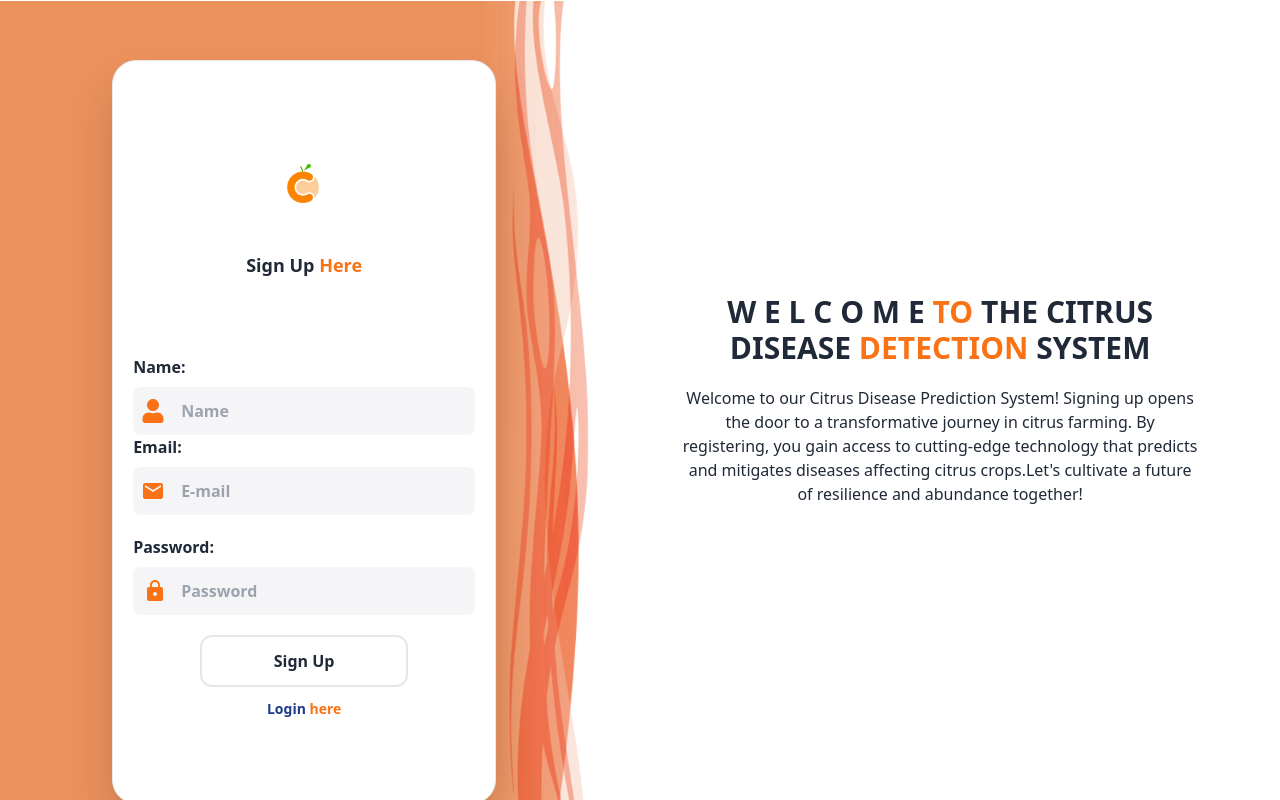
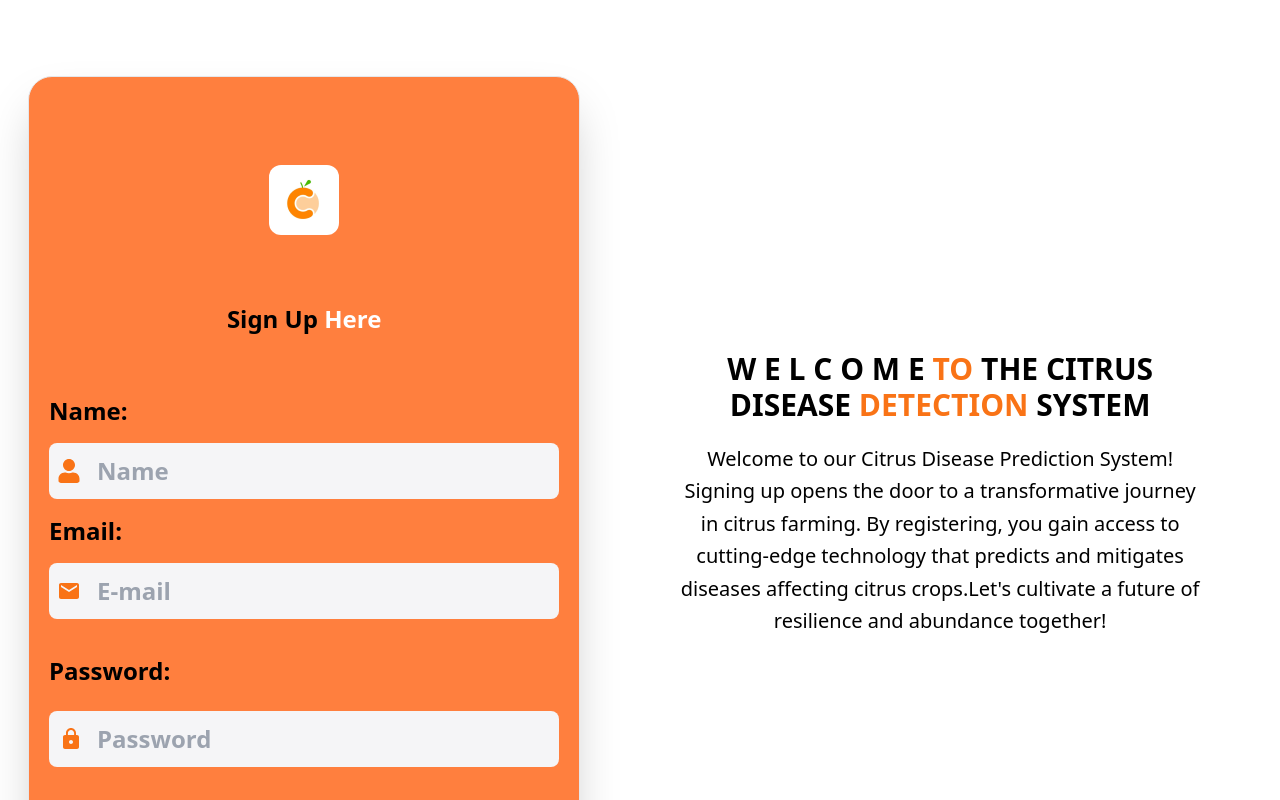
Before and after one commit to waris64/FypFrontEnd, a React (Vite) app: page /register in a window 1280 px wide. Shown: the top 800 px of the page. Built offline with nearby package versions, Linux system fonts and the light colour scheme; what ldrs would draw is missing.

Commit message:
register repsonsive now

```diff
--- a/src/Components/Login.jsx
+++ b/src/Components/Login.jsx
@@ -54,14 +54,13 @@ const Login = () => {
 
 
             <div
-                data-theme='light'
-                className='lg:flex lg:p-4 lg:justify-between lg:gap-x-6 min-h-screen adjust'
+                className='mt-14 px-4 py-4 text-sm  md:m-auto md:text-lg lg:flex lg:p-4 lg:justify-between lg:gap-x-6  xl:px-10'
             >
 
-                <div className='bg-white hidden lg:flex lg:flex-col lg:justify-center lg:w-screen lg:p-16 lg:items-center '>
+                <div className='bg-white hidden lg:flex lg:flex-col lg:justify-center lg:w-screen lg:p-16 lg:items-center 2xl:w-full'>
 
                     <h1 className='font-bold lg:text-3xl lg:pb-5 text-center'>
-                        W E L C O M E <span className='text-orange-500 animate-'>TO</span> THE CITRUS DISEASE <span className='text-orange-500 animate-pulse duration-50'>DETECTION</span> SYSTEM
+                        W E L C O M E <span className='text-orange-500 animate-'>TO</span> THE CITRUS DISEASE <span className='text-orange-500 animate-pulse '>DETECTION   SYSTEM</span>
                     </h1>
                     <p className='text-center leading-6'>
                         Lorem Ipsum is simply dummy text of the printing and
@@ -70,20 +69,13 @@ const Login = () => {
                         took a galley of type and scrambled it to make a type
                     </p>
                 </div>
-                <div className='lg:w-3/2 p-3 w-full lg:bg-white  bg-contain md:flex md:justify-center md:items-center relative'>
+
                     <div
-                        className='absolute  md:-top-10 -left-10 lg:-top-[15px] '
-                        style={{ zIndex: 10 }}
+                        className={`flex flex-col pt-4 px-4 md:w-3/5 md:items-center md:m-auto  md:pt-14  lg:py-7  lg:px-16  lg:w-2/3  justify-center rounded-3xl bg-[rgb(255,127,62)]`}
                     >
-                        <img src={back} className='hidden lg:block' alt="Background" />
-                    </div>
-                    <div
-                        className={`md:w-96 md:mt-24 px-5 py-12 bg-white  flex flex-col justify-center rounded-3xl lg:min-h-full lg:mt-16`}
-                        style={{ zIndex: 10 }}
-                    >
-                        <img src={Logo} className='m-auto' alt="Logo" />
-                        <p className='m-auto font-bold text-lg lg:pt-7 lg:-mt-9'>
-                            Sign Into <span className='text-orange-500'>Your</span> Account
+                        <img src={Logo} className='m-auto rounded-md' alt="Logo" />
+                        <p className='m-auto font-bold text-lg pt-5 lg:pt-7 '>
+                            Sign Into Your Account
                         </p>
 
                         <form className='flex flex-col py-9 font-semibold' onSubmit={handleSubmit}>
@@ -95,26 +87,26 @@ const Login = () => {
                                     name='username'
                                     placeholder='E-mail'
                                     id='email'
-                                    className='w-full pl-12 pr-4 py-3 rounded-lg bg-[#F5F5F7] focus:outline-none focus:ring-0 focus:border-textActive'
+                                    className='w-full pl-12 pr-4 2xl:px-52 2xl:pl-10  py-3 rounded-lg bg-[#F5F5F7] focus:outline-none focus:ring-0 focus:border-textActive'
                                     onChange={handleChange}
                                 />
-                                <div className='absolute inset-y-0 left-0 pr-3 flex items-center pointer-events-none'>
+                                <div className='absolute inset-y-0 flex items-center pointer-events-none'>
                                     <div className='bg-darkorange h-full flex items-center px-2'>
                                         <MdEmail className='size-6 rounded text-orange-500' />
                                     </div>
                                 </div>
                             </div>
-                            <label htmlFor='password' className='mt-5'>
+                            <label htmlFor='password' className='pt-5 '>
                                 Password:
                             </label>
-                            <div className='relative mt-2'>
+                            <div className='relative pt-2'>
                                 <input
                                     required
                                     type='password'
                                     name='password'
                                     id='password'
                                     placeholder='Password'
-                                    className='w-full pl-12 pr-4 py-3 rounded-lg bg-[#F5F5F7] focus:outline-none focus:ring-0 focus:border-textActive'
+                                    className='w-full pl-12  py-4  rounded-lg bg-[#F5F5F7] focus:outline-none focus:ring-0 focus:border-textActive  '
                                     onChange={handleChange}
                                 />
                                 <div className='absolute inset-y-0 left-0 pr-3 flex items-center pointer-events-none'>
@@ -125,13 +117,11 @@ const Login = () => {
                             </div>
                             <button
                                 type='submit'
-                                className='flex items-center justify-center m-auto  w-52 rounded-xl py-3 mt-5 border-2 hover:bg-orange-500 duration-500'
+                                className='flex items-center justify-center font-semibold m-auto  w-52 rounded-xl py-3 mt-5 border-2 hover:bg-orange-500 duration-500'
                             >
                                 Log In
                             </button>
-                            <Link to={'/register'} className='text-center pt-3 text-blue-900 font-semibold text-sm'>SignUp <span className='text-orange-500'>here</span>  </Link>
-
-                            {/* Loading transition effect  */}
+                            <Link to={'/register'} className='text-center pt-2 font-bold text-sm md:text-lg md:font-semibold'>SignUp <span className='text-white underline'>here</span>  </Link>
 
                             <span className='text-center pt-5'>{ loading &&
                                 <>
@@ -144,7 +134,7 @@ const Login = () => {
                             }</span>
                         </form>
                     </div>
-                </div>
+
             </div>
 
         </>
--- a/src/Components/Register.jsx
+++ b/src/Components/Register.jsx
@@ -57,56 +57,50 @@ const Register = () => {
     return (
         <>
             <div
-                className='lg:flex lg:p-4 lg:justify-between lg:gap-x-6 min-h-screen adjust'
+                className='lg:flex lg:p-4 lg:justify-between lg:gap-x-6 min-h-screen '
             >
-                <div className='lg:w-3/2 p-3 w-full  lg:min-h-full bg-contain md:flex md:justify-center md:items-center relative '>
+                <div className='relative lg:w-3/2 p-3 w-full   bg-contain md:flex md:justify-center md:items-center lg:min-h-full '>
                     <div
-                        className='absolute top- md:-top-10 -left-10 lg:-top-[15px]'
-                        style={{ zIndex: 10 }}
+                        className={`flex flex-col justify-center rounded-3xl text-sm px-5  py-12  shadow-2xl border   bg-[rgb(255,127,62)] md:w-96 md:mt-24 lg:min-h-full lg:pt-16 lg:w-full  lg:text-xl 2xl:w-full 2xl:py-0 2xl:px-44`}
+
                     >
-                        <img src={admin} className='hidden lg:block lg:h-[150vh]' alt="Background" />
-                    </div>
-                    <div
-                        className={`md:w-96 md:mt-24 px-5 py-12  bg-white shadow-2xl border     flex flex-col justify-center rounded-3xl lg:min-h-full lg:mt-16`}
-                        style={{ zIndex: 10 }}
-                    >
-                        <img src={Logo} className='m-auto' alt="Logo" />
-                        <p className='m-auto font-bold text-lg lg:pt-7 lg:-mt-9'>
-                            Sign Up <span className='text-orange-500'>Here</span>
+                        <img src={Logo} className='m-auto rounded-xl pb-7 md:pb-0 lg:pb-0 2xl:pb-0 2xl:size-44' alt="Logo" />
+                        <p className='m-auto font-bold md:text-sm md:pt-5  -lg:pt-64 2xl:-pt-96  2xl:text-5xl lg:text-2xl'>
+                            Sign Up <span className='text-white '>Here</span>
                         </p>
 
-                        <form className='flex flex-col py-9 font-semibold   ' onSubmit={handleSubmit}>
+                        <form className='flex flex-col py-9  font-semibold  gap-y-4 md:text-sm  lg:text-2xl 2xl:gap-y-10 2xl:text-5xl  ' onSubmit={handleSubmit}>
                             <label htmlFor='name'>Name:</label>
-                            <div className='relative mt-2'>
+                            <div className='relative'>
                                 <input
                                     required
                                     type='text'
                                     name='username'
                                     placeholder='Name'
                                     id='username'
-                                    className='w-full pl-12 pr-4 py-3 rounded-lg bg-[#F5F5F7] focus:outline-none focus:ring-0 focus:border-textActive'
+                                    className='w-full pl-12 pr-4 py-3 rounded-lg  bg-[#F5F5F7] 2xl:px-24 focus:outline-none focus:ring-0 focus:border-textActive'
                                     onChange={handleChange}
                                 />
                                 <div className='absolute inset-y-0 left-0 pr-3 flex items-center pointer-events-none'>
                                     <div className=' h-full flex items-center px-2'>
-                                        <FaUser className='size-6 rounded text-orange-500' />
+                                        <FaUser className='size-6 2xl:size-14 rounded text-orange-500' />
                                     </div>
                                 </div>
                             </div>
-                            <label htmlFor='email'>Email:</label>
-                            <div className='relative mt-2'>
+                            <label htmlFor='email' >Email:</label>
+                            <div className='relative'>
                                 <input
                                     required
                                     type='email'
                                     name='email'
                                     placeholder='E-mail'
                                     id='email'
-                                    className='w-full pl-12 pr-4 py-3 rounded-lg bg-[#F5F5F7] focus:outline-none focus:ring-0 focus:border-textActive'
+                                    className='w-full pl-12 pr-4 py-3 rounded-lg bg-[#F5F5F7]   2xl:px-24 focus:outline-none focus:ring-0 focus:border-textActive'
                                     onChange={handleChange}
                                 />
                                 <div className='absolute inset-y-0 left-0 pr-3 flex items-center pointer-events-none'>
                                     <div className=' h-full flex items-center px-2'>
-                                        <MdEmail className='size-6 rounded text-orange-500' />
+                                        <MdEmail className='size-6 rounded text-orange-500 2xl:size-14' />
                                     </div>
                                 </div>
                             </div>
@@ -121,33 +115,32 @@ const Register = () => {
                                     name='password'
                                     placeholder='Password'
                                     id='password'
-                                    className='w-full pl-12 pr-4 py-3 rounded-lg bg-[#F5F5F7] focus:outline-none focus:ring-0 focus:border-textActive'
+                                    className='w-full pl-12 pr-4 py-3 rounded-lg bg-[#F5F5F7] 2xl:px-24 focus:outline-none focus:ring-0 focus:border-textActive'
                                     onChange={handleChange}
                                 />
                                 <div className='absolute inset-y-0 left-0 pr-3 flex items-center pointer-events-none'>
                                     <div className=' h-full flex items-center px-2.5'>
-                                        <MdLock className='text-orange-500 size-6 rounded' />
+                                        <MdLock className='text-orange-500 size-6 rounded 2xl:size-14' />
                                     </div>
                                 </div>
                             </div>
                             <button
                                 type='submit'
-
-                                className='flex items-center justify-center m-auto  w-52 rounded-xl py-3 mt-5 border-2 hover:bg-orange-500 duration-500'
+                                className='flex items-center justify-center m-auto  w-52 rounded-xl py-3 mt-5 border-2 2xl:w-1/2 2xl:py-10 hover:bg-orange-500 duration-500'
                             >
                                 Sign Up
                             </button>
 
-                            <Link to={'/login'} className='text-center pt-3 text-blue-900 font-semibold text-sm '>Login <span className='text-orange-500'>here</span>  </Link>
+                                <Link to={'/login'} className='text-center pt-3  font-semibold text-sm  2xl:text-5xl  lg:text-2xl 2xl:pb-6'>Login <span className='text-white underline'>here</span>  </Link>
 
                         </form>
                     </div>
                 </div>
-                <div className='bg-white hidden lg:flex lg:flex-col lg:justify-center lg:w-screen lg:p-16 lg:items-center '>
-                    <h1 className='font-bold lg:text-3xl lg:pb-5 text-center'>
-                        W E L C O M E <span className='text-orange-500 animate-'>TO</span> THE CITRUS DISEASE <span className='text-orange-500 animate-pulse duration-50'>DETECTION</span> SYSTEM
+                <div className='bg-white hidden lg:flex lg:flex-col lg:justify-center lg:w-screen lg:p-16 lg:items-center 2xl:w-full'>
+                    <h1 className='font-bold  text-center lg:text-3xl lg:pb-5 xl:text-3xl 2xl:text-5xl 2xl:leading-relaxed'>
+                        W E L C O M E <span className='text-orange-500 animate-'>TO</span> THE CITRUS DISEASE <span className='text-orange-500 animate-pulse duration-50 '>DETECTION</span> SYSTEM
                     </h1>
-                    <p className='text-center leading-6'>
+                    <p className='text-center leading-6 lg:text-xl lg:leading-relaxed 2xl:text-4xl 2xl:py-4 2xl:leading-relaxed'>
                         Welcome to our Citrus Disease Prediction System! Signing up opens the door to a transformative journey in citrus farming. By registering, you gain access to cutting-edge technology that predicts and mitigates diseases affecting citrus crops.Let's cultivate a future of resilience and abundance together!
                     </p>
                 </div>
--- a/tailwind.config.js
+++ b/tailwind.config.js
@@ -4,13 +4,4 @@ export default {
     "./index.html",
     "./src/**/*.{js,ts,jsx,tsx}",
   ],
-  theme: {
-    extend: {
-      screens:
-      {
-       'tablet' : {raw:'(min-width:768px) and (min-height:388px)'},
-      },
-    },
-  },
-  plugins: [require("daisyui")],
 }
```
